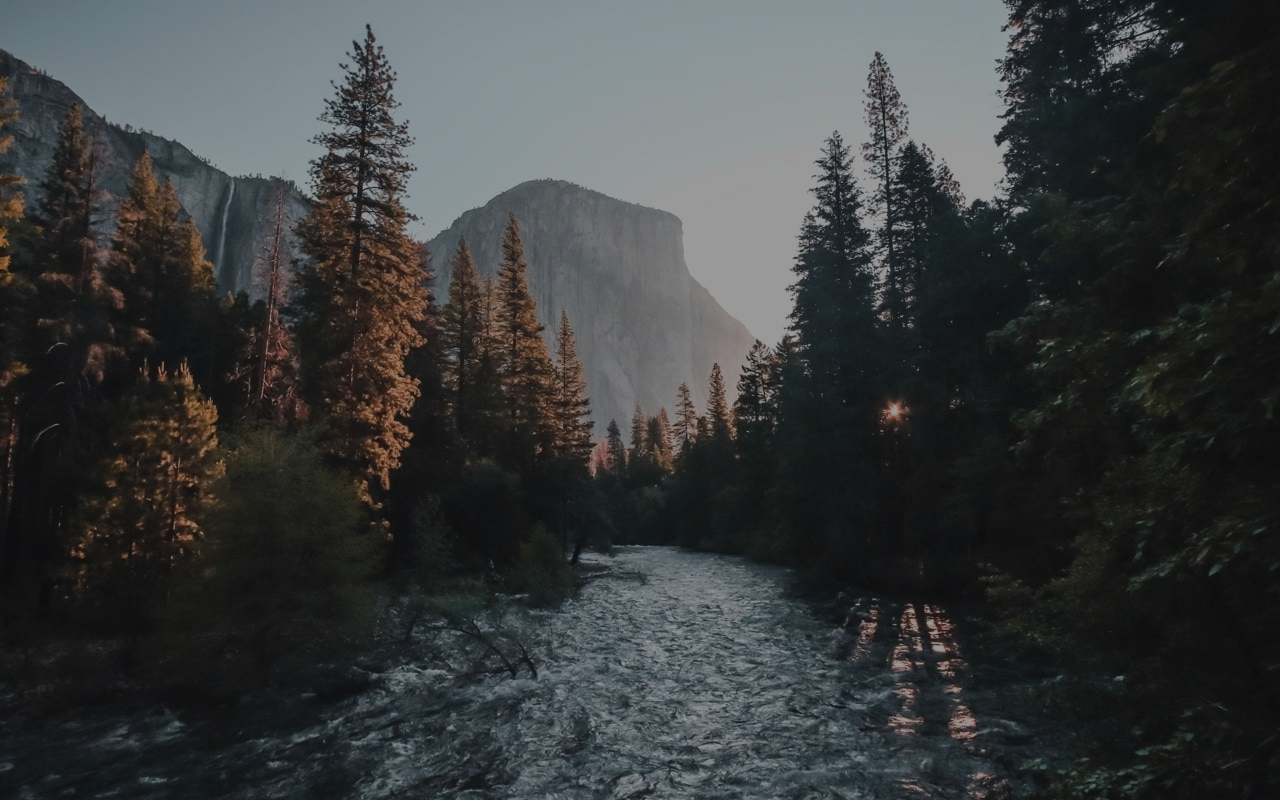
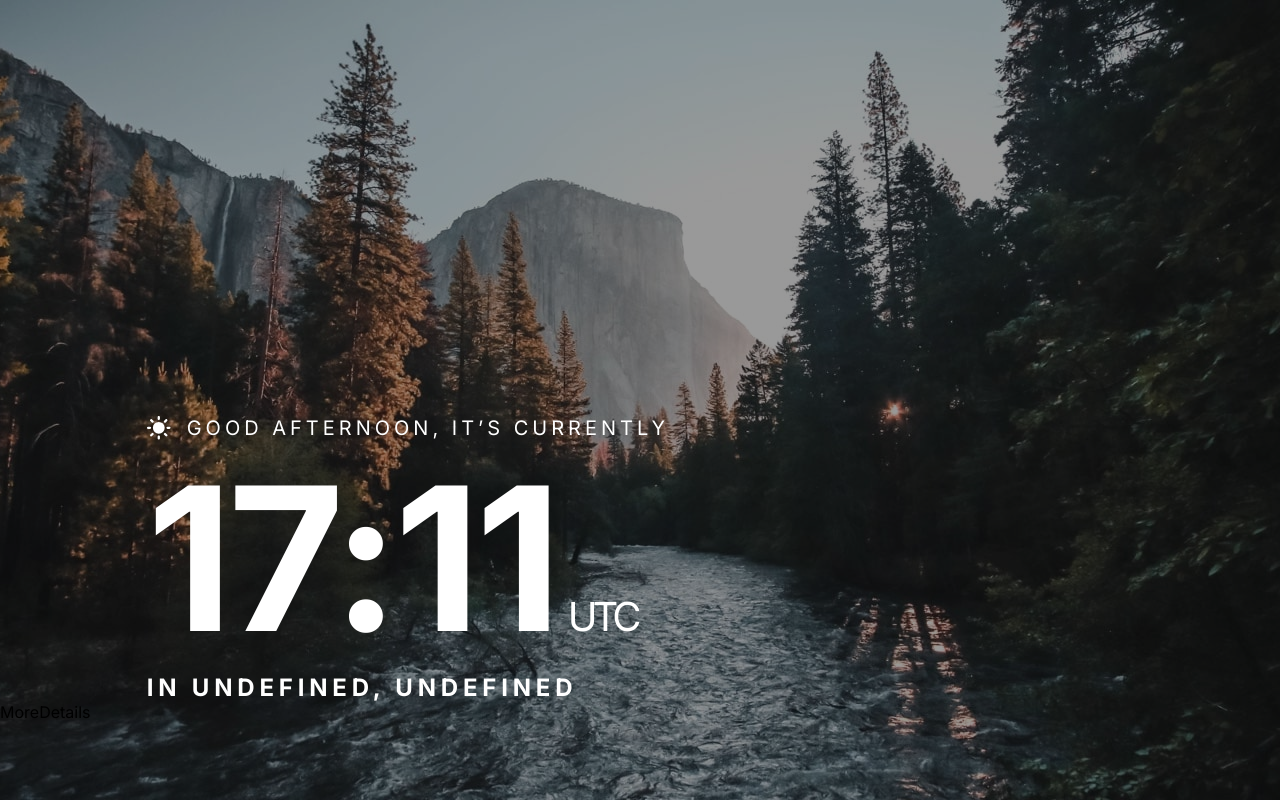
Before and after one commit to simokitkat/clock-app, a React (Vite) app: page / in a window 1280 px wide. Built offline with nearby package versions, Linux system fonts and the light colour scheme; no server answers.

Commit message:
feat: add TimeAndLocation component

```diff
--- a/src/App.jsx
+++ b/src/App.jsx
@@ -3,6 +3,8 @@ import { useGlobalContext } from "./components/GlobalContext/GlobalContext";
 import { actions } from "./components/GlobalContext/reducer";
 import "./globalstyles.scss";
 import Quote from "./components/Quote/Quote";
+import TimeAndLocation from "./components/Time/TimeAndLocation";
+import MoreDetails from "./components/MoreDetails/MoreDetails";
 
 function App() {
   const { state, dispatch } = useGlobalContext();
@@ -16,7 +18,9 @@ function App() {
       <div className="overlay"></div>
       <div className="container">
         <Quote />
+        <TimeAndLocation />
       </div>
+      <MoreDetails />
     </main>
   );
 }
--- a/src/components/GlobalContext/GlobalContext.jsx
+++ b/src/components/GlobalContext/GlobalContext.jsx
@@ -7,10 +7,13 @@ const AppContext = createContext();
 
 const defaultValue = {
   timeNow: new Date(),
+  timeZoneAbbreviation: "",
   isDay: true,
   isQuoteLoading: true,
   isQuoteError: false,
   quote: "",
+  worldTime: {},
+  location: {},
 };
 
 export const useGlobalContext = () => useContext(AppContext);
--- a/src/components/GlobalContext/reducer.js
+++ b/src/components/GlobalContext/reducer.js
@@ -3,6 +3,9 @@ export const actions = {
   QUOTE_LOADING: "QUOTE_LOADING",
   QUOTE_SUCCESS: "QUOTE_SUCCESS",
   QUOTE_ERROR: "QUOTE_ERROR",
+  SET_TIME: "SET_TIME",
+  SET_WORLD_TIME: "SET_WORLD_TIME",
+  SET_LOCATION: "SET_LOCATION",
 };
 
 export const reducer = (state, action) => {
@@ -33,5 +36,34 @@ export const reducer = (state, action) => {
     };
   }
 
+  if (action.type === actions.SET_TIME) {
+    const options = {
+      hour: "numeric",
+      minute: "numeric",
+      timeZoneName: "short",
+    };
+    const formattedTime = state.timeNow.toLocaleString(undefined, options);
+
+    state = {
+      ...state,
+      timeNow: new Date(),
+      timeZoneAbbreviation: formattedTime.split(" ")[2],
+    };
+  }
+
+  if (action.type === actions.SET_WORLD_TIME) {
+    state = {
+      ...state,
+      worldTime: action.payload,
+    };
+  }
+
+  if (action.type === actions.SET_LOCATION) {
+    state = {
+      ...state,
+      location: action.payload,
+    };
+  }
+
   return state;
 };
--- /dev/null
+++ b/src/components/MoreDetails/MoreDetails.jsx
@@ -0,0 +1,26 @@
+import { useEffect } from "react";
+import { useGlobalContext } from "../GlobalContext/GlobalContext";
+import { actions } from "../GlobalContext/reducer";
+
+export default function MoreDetails() {
+  const { state, dispatch } = useGlobalContext();
+
+  useEffect(() => {
+    async function getTimeDetails() {
+      try {
+        const request = await fetch("http://worldtimeapi.org/api/ip");
+        if (!request.ok) {
+          return;
+        }
+
+        const reposonse = await request.json();
+        dispatch({ type: actions.SET_WORLD_TIME, payload: reposonse });
+        console.log(reposonse);
+      } catch (error) {
+        console.log(error);
+      }
+    }
+    getTimeDetails();
+  }, []);
+  return <div>MoreDetails</div>;
+}
--- /dev/null
+++ b/src/components/Time/Greeting.jsx
@@ -0,0 +1,28 @@
+import moon from "../../assets/desktop/icon-moon.svg";
+import sun from "../../assets/desktop/icon-sun.svg";
+import { useGlobalContext } from "../../components/GlobalContext/GlobalContext";
+export default function Greeting() {
+  const { state } = useGlobalContext();
+
+  console.log(state);
+  return (
+    <div className="greeting">
+      {state.isDay ? (
+        <img src={sun} alt="sun" />
+      ) : (
+        <img src={moon} alt="moon" />
+      )}
+      <p>
+        GOOD
+        {state.timeNow.getHours() >= 5 && state.timeNow.getHours() < 12
+          ? " MORNING"
+          : state.timeNow.getHours() >= 12 && state.timeNow.getHours() < 18
+          ? " AFTERNOON"
+          : state.timeNow.getHours() >= 18 && state.timeNow.getHours() <= 23
+          ? " EVENING"
+          : " NIGHT"}
+        , IT’S CURRENTLY
+      </p>
+    </div>
+  );
+}
--- /dev/null
+++ b/src/components/Time/Hours.jsx
@@ -0,0 +1,30 @@
+import { useEffect } from "react";
+import { useGlobalContext } from "../GlobalContext/GlobalContext";
+import { actions } from "../GlobalContext/reducer";
+
+export default function Hours() {
+  const { state, dispatch } = useGlobalContext();
+
+  useEffect(() => {
+    setInterval(() => {
+      dispatch({ type: actions.SET_TIME });
+    }, 1000);
+  }, []);
+
+  return (
+    state.timeZoneAbbreviation && (
+      <div className="hours">
+        <h1>
+          {`${state.timeNow
+            .getHours()
+            .toString()
+            .padStart(2, 0)}:${state.timeNow
+            .getMinutes()
+            .toString()
+            .padStart(2, 0)}`}
+          <span>{state.timeZoneAbbreviation}</span>
+        </h1>
+      </div>
+    )
+  );
+}
--- /dev/null
+++ b/src/components/Time/Location.jsx
@@ -0,0 +1,34 @@
+import { useEffect } from "react";
+import { useGlobalContext } from "../GlobalContext/GlobalContext";
+import { actions } from "../GlobalContext/reducer";
+
+export default function Location() {
+  const { state, dispatch } = useGlobalContext();
+
+  useEffect(() => {
+    async function getCity() {
+      try {
+        const request = await fetch(
+          `https://api.ipfind.com/me?auth=2806159f-43ab-4009-85f8-7525152d6644`
+        );
+
+        if (!request.ok) {
+          return;
+        }
+
+        const response = await request.json();
+        dispatch({ type: actions.SET_LOCATION, payload: response });
+      } catch (error) {
+        console.log(error);
+      }
+    }
+
+    getCity();
+  }, []);
+
+  return (
+    <div className="location">
+      <h3>IN {`${state?.location?.city}, ${state?.location?.country}`}</h3>
+    </div>
+  );
+}
--- /dev/null
+++ b/src/components/Time/TimeAndLocation.jsx
@@ -0,0 +1,16 @@
+import { useGlobalContext } from "../GlobalContext/GlobalContext";
+import Greeting from "./Greeting";
+import Hours from "./Hours";
+import Location from "./Location";
+import "./time&location.scss";
+
+export default function TimeAndLocation() {
+  const { state } = useGlobalContext();
+  return (
+    <section className="time-and-location">
+      <Greeting />
+      <Hours />
+      {state.location && <Location />}
+    </section>
+  );
+}
--- /dev/null
+++ b/src/components/Time/time&location.scss
@@ -0,0 +1,35 @@
+@use "../../variables&mixins.scss" as *;
+.time-and-location {
+  color: $white;
+  @include flexH(16px);
+  flex-direction: column;
+}
+
+.greeting {
+  @include flexH(16px);
+  align-items: center;
+
+  p {
+    @include Heading4;
+  }
+}
+
+.hours {
+  h1 {
+    @include Heading1;
+  }
+
+  span {
+    margin-left: 11px;
+    font-size: 40px;
+    font-weight: 300;
+    line-height: 28px; /* 70% */
+    text-transform: uppercase;
+  }
+}
+
+.location {
+  h3 {
+    @include Heading3;
+  }
+}
--- a/src/variables&mixins.scss
+++ b/src/variables&mixins.scss
@@ -19,7 +19,7 @@ $grey: #303030;
   font-weight: 700;
 }
 
-@mixin Headin3 {
+@mixin Heading3 {
   font-size: 24px;
   font-weight: 700;
   line-height: 28px; /* 116.667% */
```
